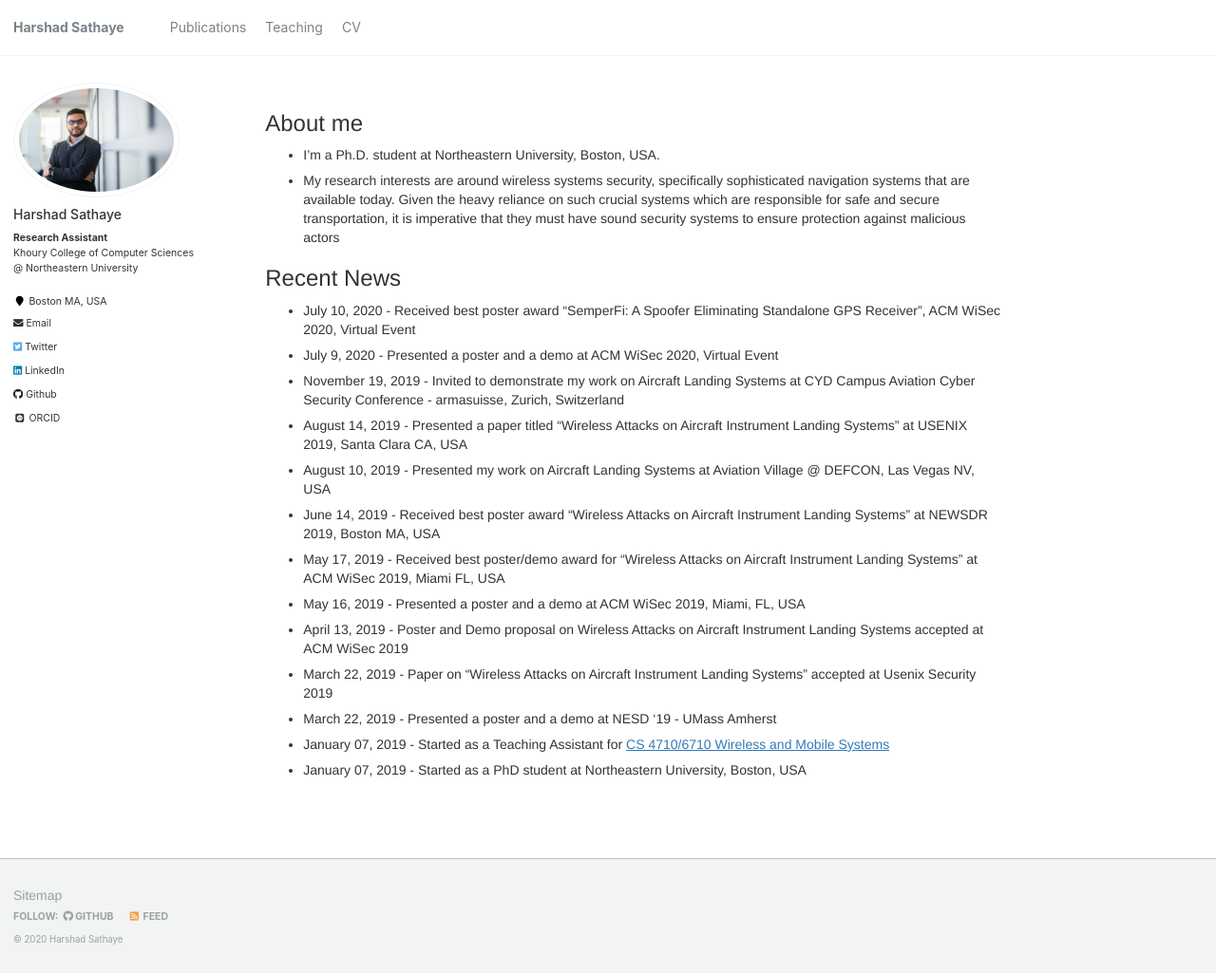
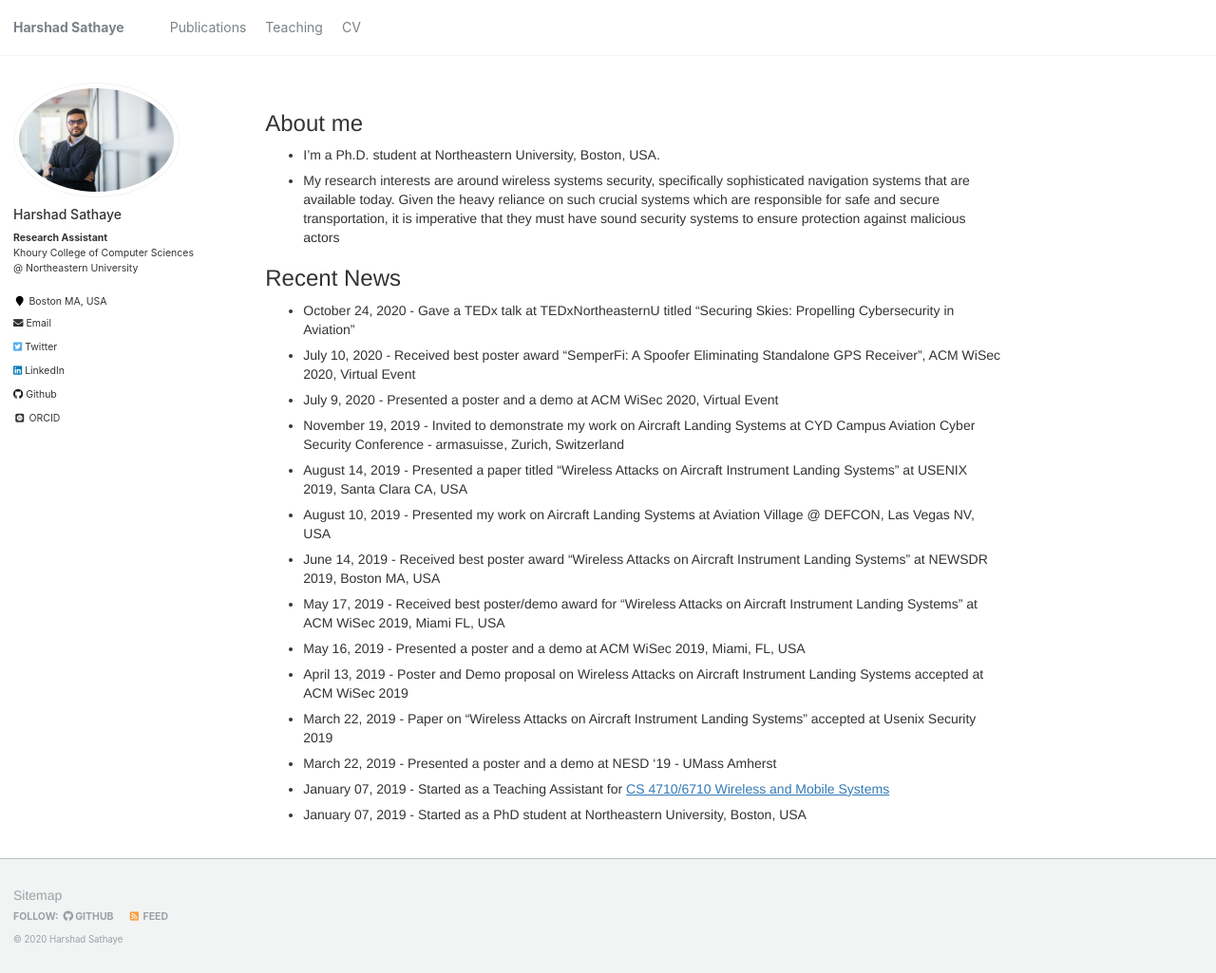
Before and after one commit to harshadms/harshadms.github.io, a Jekyll site: the page built from _pages/about.md, in a window 1280 px wide and 1025 px high. Shown: the whole window at 95% size. Built offline with Jekyll 4.4.1, drawn with Linux system fonts in a browser that asks for light colours; some web fonts are replaced.

Commit message:
Update about.md

```diff
--- a/_pages/about.md
+++ b/_pages/about.md
@@ -14,7 +14,7 @@ redirect_from:
 * My research interests are around wireless systems security, specifically sophisticated navigation systems that are available today. Given the heavy reliance on such crucial systems which are responsible for safe and secure transportation, it is imperative that they must have sound security systems to ensure protection against malicious actors
 
 ### Recent News
-
+* October 24, 2020 - Gave a TEDx talk at TEDxNortheasternU titled "Securing Skies: Propelling Cybersecurity in Aviation"
 * July 10, 2020 - Received best poster award "SemperFi: A Spoofer Eliminating Standalone GPS Receiver", ACM WiSec 2020, Virtual Event
 * July 9, 2020 - Presented a poster and a demo at ACM WiSec 2020, Virtual Event
 * November 19, 2019 - Invited to demonstrate my work on Aircraft Landing Systems at CYD Campus Aviation Cyber Security Conference - armasuisse, Zurich, Switzerland
```
